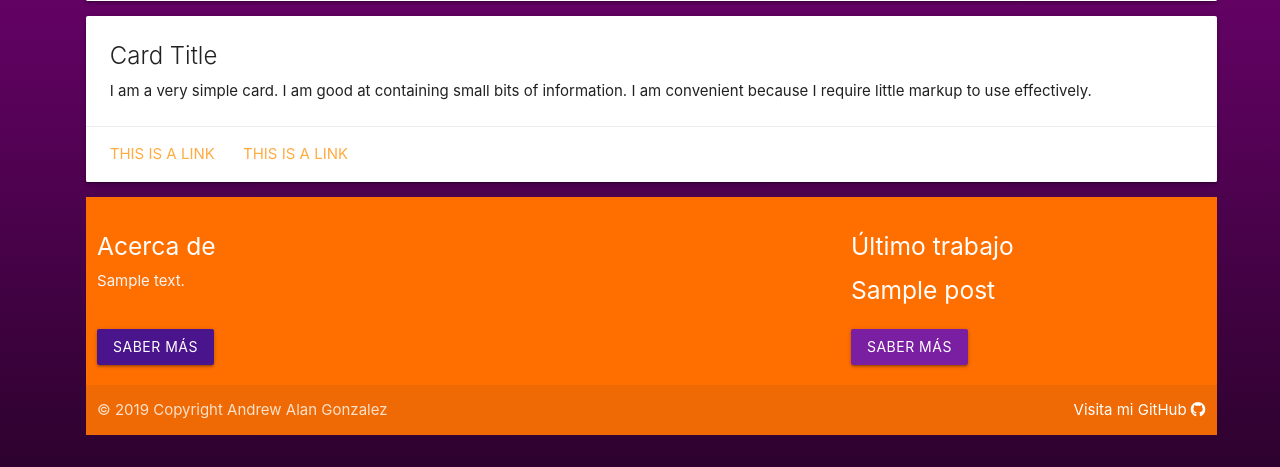
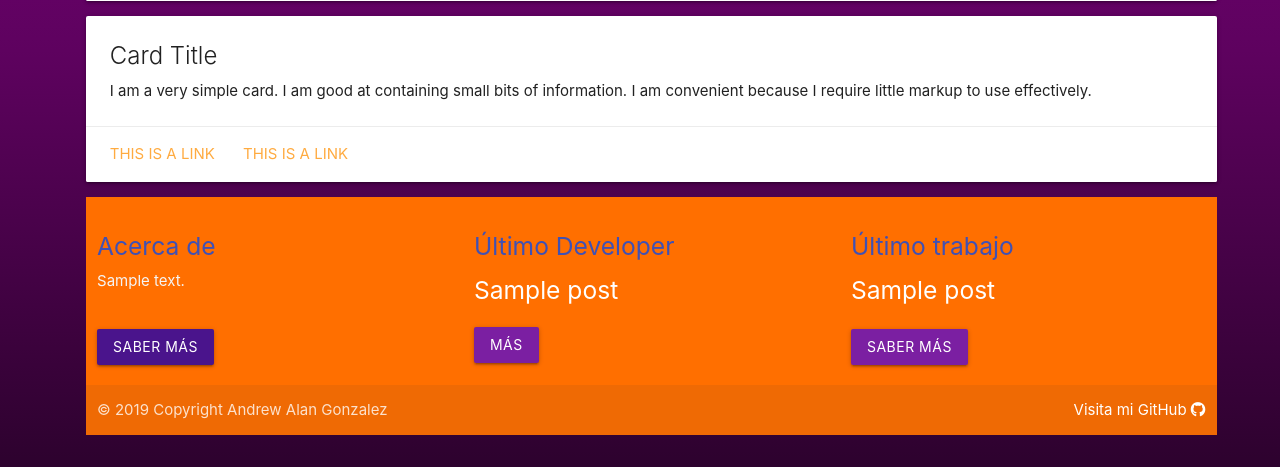
Before and after one commit to Andrew0914/codelappsWebPage, a WordPress theme: template index.php in a window 1280 px wide. Shown: the part 366-833 px from the top of the page. Run offline with PHP 8.4 and a stand-in for WordPress, Linux system fonts and the light colour scheme; the site name, menu and one post (Sample post) are stand-ins, and other content is empty.

Commit message:
Ultimo post developer  - footer
Agregando el depliegue para el ultimo post de developer en el footer

```diff
--- a/content/part-miniAcercaDe.php
+++ b/content/part-miniAcercaDe.php
@@ -1,4 +1,4 @@
-<h5 class="white-text">
+<h5 class="indigo-text">
     Acerca de
 </h5>
 <aside class="grey-text text-lighten-4">
--- /dev/null
+++ b/content/part-ultimoDeveloper.php
@@ -0,0 +1,61 @@
+<div class="white-text">
+    <h5 class='indigo-text'>
+        Último Developer
+    </h5>
+    <?php
+        // query ultimo trabajo
+        $args = array(
+            'post_type'=> 'code',
+            'posts_per_page' => 1,
+            'order'=>'DESC',
+            'orderby'=> 'date'
+        );
+
+        $codes = new WP_Query($args);
+        while($codes->have_posts()): $codes->the_post();
+    ?>
+    <!-- ULTIMO TRABAMO -->
+    <article>
+        <h5>
+            <?php the_title(); ?>
+        </h5>
+        <?php
+            if( get_field('video') ){
+                the_field('video');
+                echo "<a href=". get_field('url_video') ." class='mt1 waves-effect waves-light btn red darken-4'><i class='fab fa-youtube'></i> Mirar el video</a>";
+            }else {
+                the_post_thumbnail( '' , array('class' => 'responsive-img'));
+            }
+        ?>
+        <?php
+
+        ?>
+
+        <p><?php the_field('descripcion_corta');?></p>
+
+        <a href="<?php the_permalink(); ?>" class="mt1 waves-effect waves-light btn purple darken-2" >
+            Más
+        </a>
+        <!-- enlace al demo -->
+        <?php
+            if( get_field('url_demo') ) {
+        ?>
+        <a href="<?php the_field('url_demo'); ?>" class="mt1 waves-effect waves-light btn purple darken-4" >
+            Ver Demo
+        </a>
+        <?php } ?>
+
+        <!-- enlace a la descarga -->
+        <?php
+            if( get_field('url_descarga') ) {
+        ?>
+        <a href="<?php the_field('url_descarga'); ?>" class="mt1 waves-effect waves-light btn teal darken-4" >
+            Descargar
+        </a>
+        <?php } ?>
+
+    </article>
+    <!-- /row de portafolio -->
+    <?php  endwhile; wp_reset_postdata(); ?>
+    <!-- aqui-->
+</div>
--- a/content/part-ultimoTrabajo.php
+++ b/content/part-ultimoTrabajo.php
@@ -1,5 +1,5 @@
 <div class="white-text">
-    <h5>
+    <h5 class='indigo-text'>
         Último trabajo
     </h5>
     <?php
--- a/footer.php
+++ b/footer.php
@@ -9,7 +9,9 @@
                 </div>
                 <!-- PREVIEW DEVELOPER -->
                 <div class="col l4 m12 s12">
-
+                <?php
+                    get_template_part( 'content/part' , 'ultimoDeveloper');
+                ?>
                 </div>
                 <!-- PREVIRE PORTAFOLIO -->
                 <div class="col l4 m12 s12">
--- a/functions.php
+++ b/functions.php
@@ -46,7 +46,7 @@
      * Modificacion para el excerpt general
      */
     function cp_excerpt( $excerpt ){
-        return substr(get_the_content(), 0, 200) . "...";
+        return substr(get_the_content(), 0, 300) . "...";
     }
 
     add_filter( 'the_excerpt', 'cp_excerpt', 10, 1 );
@@ -100,4 +100,45 @@
     }
 
     add_action('after_setup_theme','cp_setup');
+
+    /**
+     * Registra el tipo de post para las publicaciones de developer
+     */
+    function cp_posts_code() {
+        register_taxonomy_for_object_type('category', 'code');
+        register_taxonomy_for_object_type('post_tag', 'code');
+        register_post_type('code',
+            array(
+            'labels' => array(
+                'name' => __('Developer', 'Codelapps'),
+                'singular_name' => __('code', 'Codelapps'),
+                'add_new' => __('Agregar Nuevo', 'Codelapps'),
+                'add_new_item' => __('Agregar Nuevo code', 'Codelapps'),
+                'edit' => __('Edit', 'Codelapps'),
+                'edit_item' => __('Editar code', 'Codelapps'),
+                'new_item' => __('Nuevo code', 'Codelapps'),
+                'view' => __('Ver Developer', 'Codelapps'),
+                'view_item' => __('Ver code', 'Codelapps'),
+                'search_items' => __('Buscar codes', 'Codelapps'),
+                'not_found' => __('No se encontraron codes', 'Codelapps'),
+                'not_found_in_trash' => __('No hay codes en la papelera', 'Codelapps')
+            ),
+            'public' => true,
+            'menu_icon' => get_template_directory_uri() . "/images/launch.png",
+            'hierarchical' => true,
+            'has_archive' => true,
+            'supports' => array(
+                'title',
+                'editor',
+                'thumbnail'
+            ),
+            'can_export' => true,
+            'taxonomies' => array(
+                'post_tag','category'
+            )
+        ));
+
+    }
+
+    add_action('init', 'cp_posts_code');
 ?>
--- a/style.css
+++ b/style.css
@@ -217,3 +217,7 @@ nav.nav-principal ul li a {
     color: #5e025f;
     font-weight: 600;
 }
+
+.enlace-rojo {
+    color: rgb(112, 0, 0);
+}
```
Also changed, not shown: images/launch.png (added).
